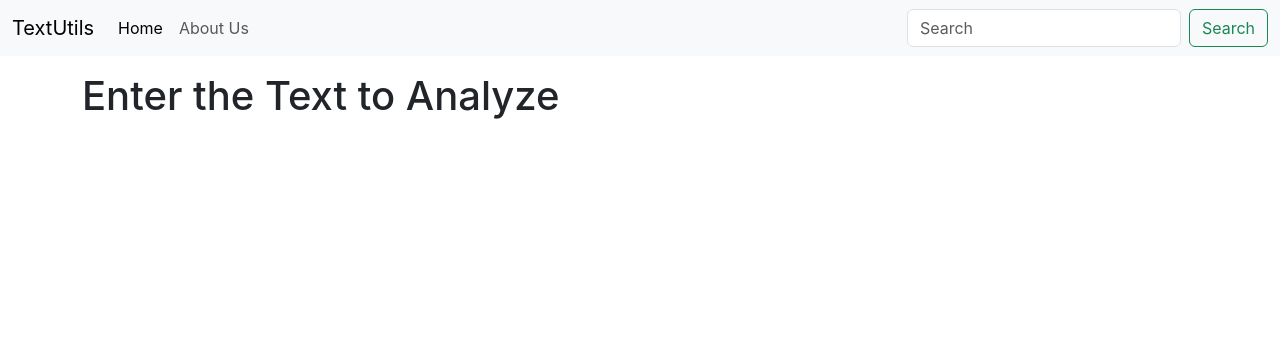
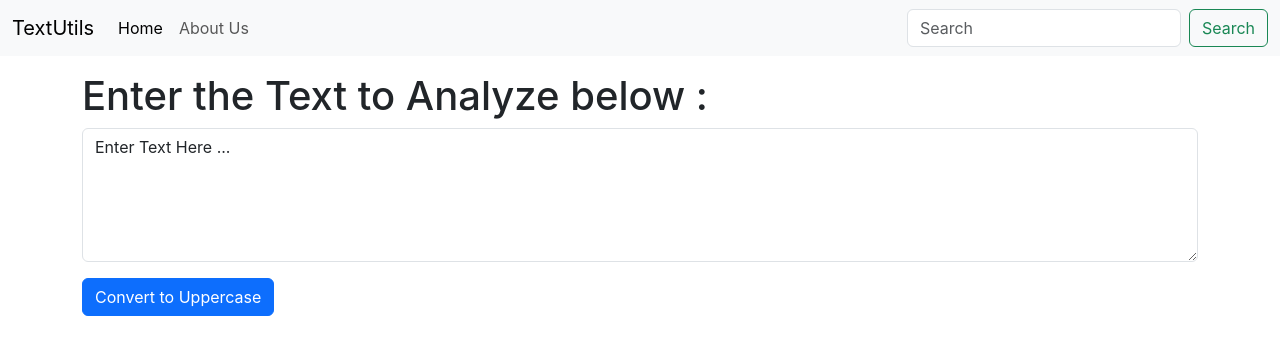
Before and after one commit to SubhankarSarkar01/React_Projects_New, a React (Create React App) app: page / in a window 1280 px wide. Shown: the top 354 px of the page. Built offline with nearby package versions, Linux system fonts and the light colour scheme.

Commit message:
Add New Changes

```diff
--- a/src/App.js
+++ b/src/App.js
@@ -7,7 +7,7 @@
     <>
       <Navbar title="TextUtils" aboutText="About Us"/>
       <div className="container my-3">
-      <TextForm heading="Enter the Text to Analyze"/>
+      <TextForm heading="Enter the Text to Analyze below : "/>
       </div>
     </>
   );
--- a/src/Components/TextForm.js
+++ b/src/Components/TextForm.js
@@ -1,9 +1,23 @@
-import React from 'react'
+import React , {useState} from 'react'
 
 export default function TextForm(props) {
-    return(
+    const handeleUpClick =()=>{
+        // console.log("uppercase was clicked" + text);
+        let newText = text.toUpperCase();
+        setText(newText);
+    }
+    const handleonchange = (event)=>{
+        // console.log("On Change");
+        setText(event.target.value);
+    }
+    const [text, setText] = useState("Enter Text Here ... ")
+    return (
         <div>
             <h1>{props.heading}</h1>
+            <div className="mb-3">
+                <textarea className="form-control" id="exampleFormControlTextarea1" rows="5" value={text} onChange={handleonchange}></textarea>
+            </div>
+            <button className="btn btn-primary" onClick={handeleUpClick}>Convert to Uppercase</button>
         </div>
     )
 }
```
